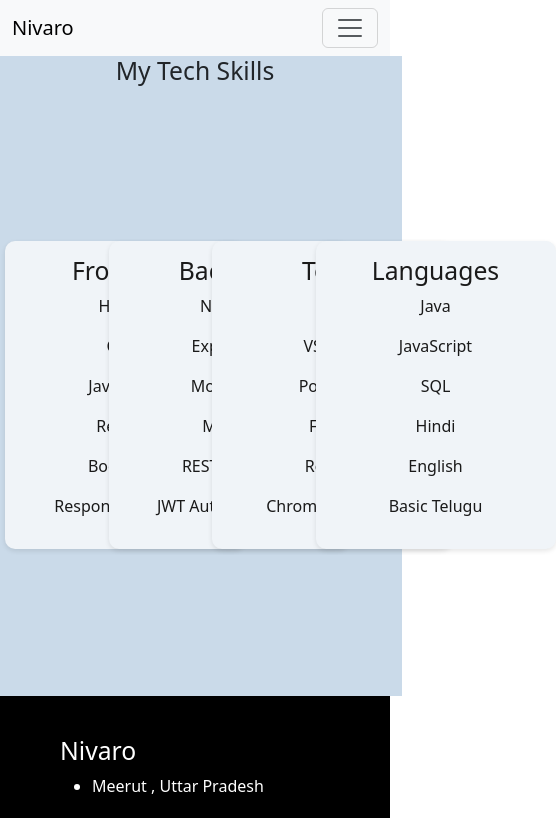
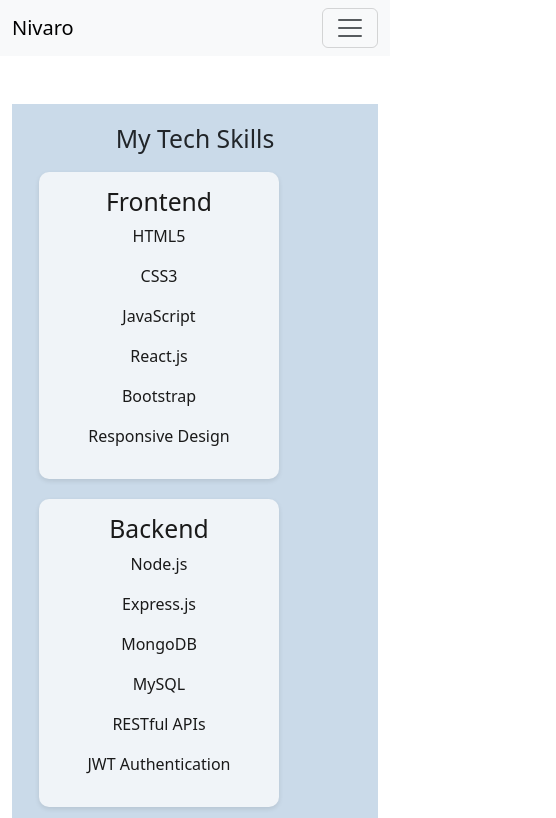
Before and after one commit to Nishad112-cyber/About-Me, a React app in the folder frontend/: page /Tech in a window 390 px wide. Shown: the top 818 px of the page, 556 px wide, since content can reach past the window. Built offline with nearby package versions, Linux system fonts and the light colour scheme; the HTML template or start-up script is replaced by a standard one.

Commit message:
responsive

```diff
--- a/frontend/src/index.css
+++ b/frontend/src/index.css
@@ -164,10 +164,18 @@
 }
 .cardskillsground{
   background-color: #cadae9;
-  height: 40rem;
+  width: 100%;
+   max-width: 95rem;
+   margin: 0px 0px;
+ min-height: 40rem;
+ height: auto;
 }
 
-
+@media (max-width: 768px) {
+  .cardskillsground {
+    padding: 20px 10px;
+  }
+}
 
 
 .icon img {
--- a/frontend/src/landingpage/tech/techdescribe.jsx
+++ b/frontend/src/landingpage/tech/techdescribe.jsx
@@ -10,24 +10,24 @@
 
 
   return (
-    <div>
+    <div className="container-fluid my-5">
         <div className="row cardskillsground">
   <div>
       <h2 className="head"  style={{textAlign:"center"}}>My Tech Skills</h2>
   </div>
-      <div className="col-3">
+      <div className="col-12 col-md-6 col-lg-3">
       <TechCards heading="Frontend" paragraphs={frontendSkills} />
       </div>
 
-      <div className="col-3">
+      <div className="col-12 col-md-6 col-lg-3">
        <TechCards heading="Backend" paragraphs={BackendSkills} />
        </div>
 
-        <div className="col-3">
+        <div className="col-12 col-md-6 col-lg-3">
       <TechCards heading="Tools" paragraphs={toolsSkills} />
       </div>
 
-      <div className="col-3">
+      <div className="col-12 col-md-6 col-lg-3">
        <TechCards heading="Languages" paragraphs={languages} />
        </div>
 
```
